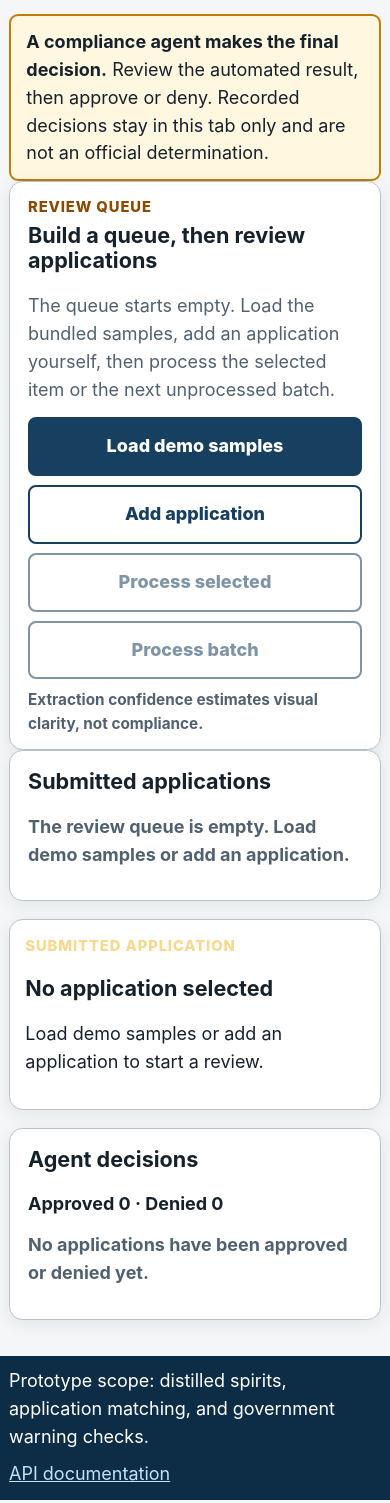
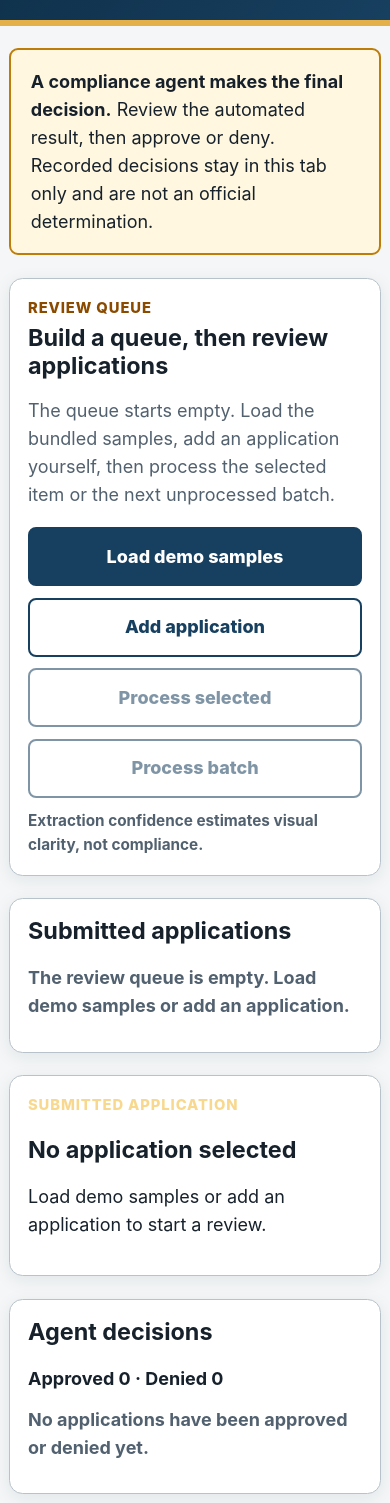
Before and after one commit to Gorbataras/alcohol-label-verification-fed, a website built with Vite: page web/index.html in a window 390 px wide. Shown: the part 191-1694 px from the top of the page. Built offline with nearby package versions, Linux system fonts and the light colour scheme.

Commit message:
fix(ui): restore page scroll so the reviewer layout is not clipped
Drop the viewport lock and give header, image, and panes room again, while keeping sticky Approve/Deny and collapsed matching checks.

```diff
--- a/web/src/styles.css
+++ b/web/src/styles.css
@@ -19,15 +19,9 @@
 
 * { box-sizing: border-box; }
 
-html { height: 100%; }
-
 body {
   margin: 0;
   min-width: 320px;
-  height: 100%;
-  display: flex;
-  flex-direction: column;
-  overflow: hidden;
   line-height: 1.55;
 }
 
@@ -54,11 +48,10 @@ a:focus-visible, button:focus-visible, input:focus-visible, summary:focus-visibl
 .shell { width: min(100% - 2rem, 1240px); margin-inline: auto; }
 
 .site-header {
-  flex-shrink: 0;
-  padding: 0.85rem 0 0.75rem;
+  padding: 1.5rem 0 1.25rem;
   color: white;
   background: linear-gradient(130deg, var(--navy-dark), var(--navy));
-  border-bottom: 4px solid var(--gold);
+  border-bottom: 6px solid var(--gold);
 }
 
 .eyebrow, .step {
@@ -71,24 +64,15 @@ a:focus-visible, button:focus-visible, input:focus-visible, summary:focus-visibl
 }
 
 h1, h2, h3 { line-height: 1.18; }
-h1 { margin: 0; font-size: clamp(1.45rem, 3.5vw, 2.1rem); }
-h2 { font-size: clamp(1.2rem, 2.4vw, 1.55rem); }
+h1 { margin: 0; font-size: clamp(1.75rem, 4.5vw, 2.6rem); }
+h2 { font-size: clamp(1.3rem, 2.8vw, 1.8rem); }
 h3 { font-size: 1.1rem; }
-.lede { margin: 0.3rem 0 0; font-size: 1rem; }
-
-main.shell {
-  flex: 1;
-  min-height: 0;
-  display: flex;
-  flex-direction: column;
-  gap: 0.75rem;
-  padding-block: 0.85rem;
-  overflow: hidden;
-}
+.lede { margin: 0.5rem 0 0; font-size: 1.1rem; }
+main { padding-block: 1.25rem 2.5rem; }
 
 .decision-note {
-  flex-shrink: 0;
-  padding: 0.65rem 0.85rem;
+  margin-bottom: 1.25rem;
+  padding: 1rem 1.1rem;
   background: #fff7df;
   border: 2px solid #bd7d08;
   border-radius: 0.5rem;
@@ -97,7 +81,7 @@ main.shell {
 .decision-note strong { display: inline; }
 
 .error-summary {
-  flex-shrink: 0;
+  margin-bottom: 1.25rem;
   padding: 1rem;
   color: #721c1c;
   background: #fff0f0;
@@ -118,20 +102,20 @@ main.shell {
 .demo-intro {
   display: flex;
   flex-wrap: wrap;
-  flex-shrink: 0;
   justify-content: space-between;
-  gap: 0.75rem;
+  gap: 1rem;
   align-items: center;
-  padding: 0.75rem 1rem;
+  margin-bottom: 1.25rem;
+  padding: clamp(1rem, 3vw, 1.35rem);
 }
 
 .demo-intro .step { color: var(--warning); }
-.demo-intro h2 { margin: 0.1rem 0 0.2rem; }
+.demo-intro h2 { margin: 0.2rem 0 0.4rem; }
 .demo-intro p:last-child { margin-bottom: 0; color: var(--muted); }
 .demo-actions {
   display: flex;
   flex-wrap: wrap;
-  gap: 0.5rem;
+  gap: 0.65rem;
   align-items: center;
   min-width: min(100%, 320px);
 }
@@ -188,30 +172,22 @@ dialog h2 { margin-top: 0; }
 .dialog-actions { grid-template-columns: 1fr 1fr; }
 .dialog-error { margin: 0 0 0.75rem; color: var(--danger); font-weight: 750; }
 
-.progress-wrap { flex-shrink: 0; padding: 0.75rem 1rem; }
+.progress-wrap { margin-bottom: 1.25rem; padding: 1rem; }
 progress { width: 100%; height: 1.4rem; }
 .progress-wrap p { min-height: 1.6rem; margin: 0.45rem 0 0; font-weight: 700; }
 
 .review-workspace {
   display: grid;
-  flex: 1;
-  min-height: 0;
   grid-template-columns: minmax(280px, 0.7fr) minmax(0, 1.7fr);
-  gap: 1rem;
-  align-items: stretch;
+  gap: 1.25rem;
+  align-items: start;
 }
 .review-sidebar {
   display: flex;
   flex-direction: column;
-  gap: 1rem;
-  min-height: 0;
+  gap: 1.25rem;
 }
-.queue-panel {
-  flex: 1.2;
-  min-height: 8rem;
-  overflow: auto;
-  padding: 1rem;
-}
+.queue-panel { padding: 1rem; }
 .queue-panel h2 { margin-top: 0; }
 .application-queue { display: grid; gap: 0.7rem; padding: 0; margin: 0; list-style: none; }
 .queue-button {
@@ -236,33 +212,20 @@ progress { width: 100%; height: 1.4rem; }
 .queue-state.outcome-review { color: var(--warning); }
 .queue-state.outcome-unable, .queue-state.outcome-denied { color: var(--danger); }
 
-.application-detail {
-  display: flex;
-  flex-direction: column;
-  min-width: 0;
-  min-height: 0;
-  overflow: hidden;
-  padding: clamp(0.85rem, 2vw, 1.25rem);
-}
-.detail-header, .result-header { display: flex; flex-shrink: 0; flex-wrap: wrap; justify-content: space-between; gap: 0.75rem; align-items: start; }
+.application-detail { min-width: 0; padding: clamp(1rem, 3vw, 1.5rem); }
+.detail-header, .result-header { display: flex; flex-wrap: wrap; justify-content: space-between; gap: 0.75rem; align-items: start; }
 .detail-header h2, .result-header h2, .result-header h3 { margin: 0; }
 .detail-title { margin: 0.4rem 0 0; color: var(--muted); font-weight: 700; }
 .detail-header .step { color: var(--warning); }
 .detail-badges { display: flex; flex-wrap: wrap; gap: 0.4rem; }
-.detail-body {
-  flex: 1;
-  min-height: 0;
-  overflow: auto;
-  padding-bottom: 0.5rem;
-}
 
-.application-overview { display: grid; grid-template-columns: minmax(0, 1.2fr) minmax(220px, 0.8fr); gap: 1rem; margin-top: 0.75rem; }
+.application-overview { display: grid; grid-template-columns: minmax(0, 1.2fr) minmax(220px, 0.8fr); gap: 1rem; margin-top: 1.25rem; }
 .submitted-panel, .label-panel, .verification-result { padding: 1rem; background: #f8fafb; border: 1px solid var(--border); border-radius: 0.5rem; }
 .submitted-panel h3, .label-panel h3, .verification-result h3 { margin-top: 0; }
 .application-values, .check-card dl { display: grid; grid-template-columns: max-content minmax(0, 1fr); gap: 0.25rem 0.8rem; margin: 0; }
 .application-values dt, .check-card dt { font-weight: 750; }
 .application-values dd, .check-card dd { margin: 0; overflow-wrap: anywhere; }
-.label-image { display: block; width: 100%; max-height: min(28vh, 280px); object-fit: contain; background: white; border: 1px solid var(--border); border-radius: 0.35rem; }
+.label-image { display: block; width: 100%; max-height: 360px; object-fit: contain; background: white; border: 1px solid var(--border); border-radius: 0.35rem; }
 
 .verification-result { margin-top: 1rem; background: white; }
 .outcome-badge { display: inline-block; padding: 0.35rem 0.65rem; border: 2px solid currentColor; border-radius: 999px; font-weight: 900; }
@@ -292,68 +255,37 @@ progress { width: 100%; height: 1.4rem; }
 .matched-checks summary:hover { background: #eef7ff; }
 .matched-checks[open] summary { margin-bottom: 0.75rem; }
 
-.decision-summary {
-  flex: 0.8;
-  min-height: 8rem;
-  overflow: auto;
-  padding: 1rem;
-}
+.decision-summary { padding: 1rem; }
 .decision-summary h2 { margin-top: 0; }
 .decision-counts { margin: 0 0 0.75rem; font-weight: 750; }
 .decision-actions {
-  flex-shrink: 0;
-  margin-top: 0.75rem;
-  padding: 0.75rem 1rem;
-  background: #f8fafb;
+  position: sticky;
+  bottom: 0;
+  z-index: 2;
+  margin-top: 1rem;
+  padding: 1rem;
+  background: var(--surface);
   border: 1px solid var(--border);
   border-radius: 0.5rem;
+  box-shadow: 0 -8px 18px rgb(28 48 64 / 12%);
 }
 .decision-actions h3 { margin-top: 0; }
 .decision-actions p { margin: 0 0 0.65rem; }
 .decision-buttons { display: grid; grid-template-columns: 1fr 1fr; gap: 0.65rem; }
 
-.site-footer {
-  flex-shrink: 0;
-  padding: 0.65rem 0;
-  color: white;
-  background: var(--navy-dark);
-}
+.site-footer { padding: 1rem 0; color: white; background: var(--navy-dark); }
 .site-footer .shell { display: flex; flex-wrap: wrap; justify-content: space-between; gap: 0.5rem; }
 .site-footer p { margin: 0; }
 .site-footer a { color: #bde3ff; }
 [hidden] { display: none !important; }
 
 @media (max-width: 820px) {
-  html, body {
-    height: auto;
-    overflow: auto;
-  }
-  body { display: block; }
-  main.shell {
-    display: block;
-    height: auto;
-    overflow: visible;
-    padding-block: 1rem 2rem;
-  }
   .review-workspace {
     display: flex;
     flex-direction: column;
-    height: auto;
-    min-height: 0;
-    overflow: visible;
   }
   .review-sidebar { display: contents; }
-  .queue-panel,
-  .decision-summary,
-  .application-detail,
-  .detail-body {
-    flex: none;
-    height: auto;
-    min-height: 0;
-    overflow: visible;
-  }
-  .application-detail { display: block; }
-  .queue-panel { order: 1; position: static; }
+  .queue-panel { order: 1; }
   .application-detail { order: 2; }
   .decision-summary { order: 3; }
   .review-workspace, .application-overview { grid-template-columns: 1fr; }
@@ -363,7 +295,7 @@ progress { width: 100%; height: 1.4rem; }
 @media (max-width: 580px) {
   :root { font-size: 18px; }
   .shell { width: min(100% - 1rem, 1240px); }
-  .site-header { padding-block: 1rem; }
+  .site-header { padding-block: 1.25rem; }
   .demo-actions, .application-queue, .decision-buttons { width: 100%; grid-template-columns: 1fr; }
   .demo-actions .primary-action,
   .demo-actions .secondary-action { width: 100%; }
```
